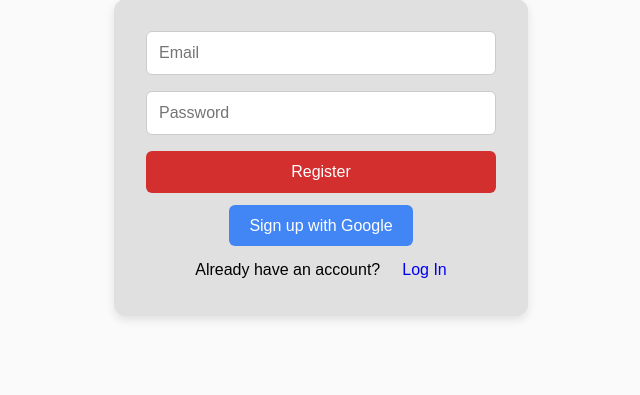
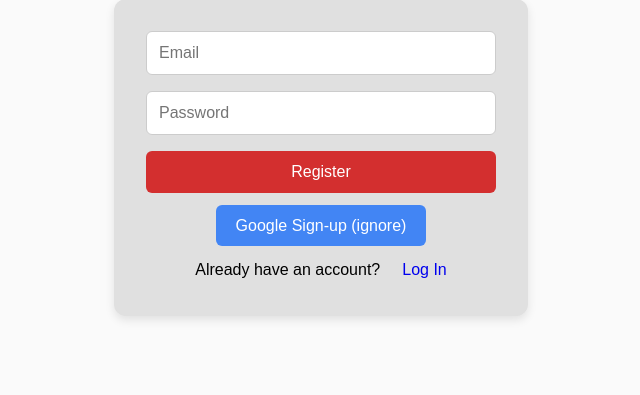
Before and after one commit to LAMI-DEE/Book-Review-Hub, a Node server app: page /register in a window 1280 px wide. Shown: the part 262-657 px from the top of the page, without its empty margins (319-959 px from the left). Run offline with Node 20, Linux system fonts and the light colour scheme; some libraries are stand-ins or nearby versions.

Commit message:
Update register.ejs

```diff
--- a/views/register.ejs
+++ b/views/register.ejs
@@ -17,7 +17,7 @@
         <button type="submit" class="auth-btn">Register</button>
       </form>
       <div class="auth-google">
-        <a href="/auth/google" class="auth-btn google-btn">Sign up with Google</a>
+        <a href="/auth/google" class="auth-btn google-btn">Google Sign-up (ignore)</a>
       </div>
      <p class="donot">Already have an account? <a class="re-reg" href="/login">Log In</a></p>
      </div>
```
